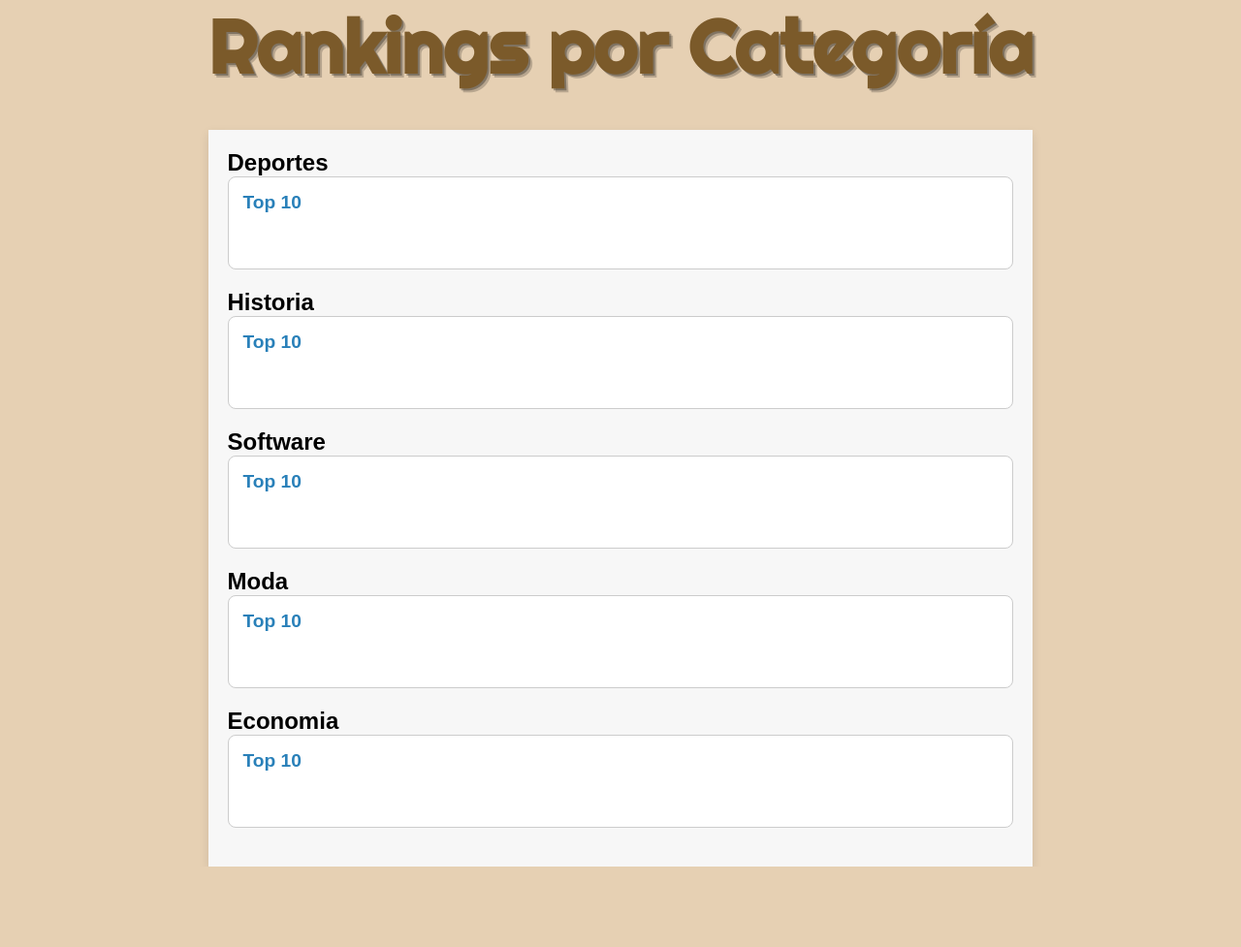
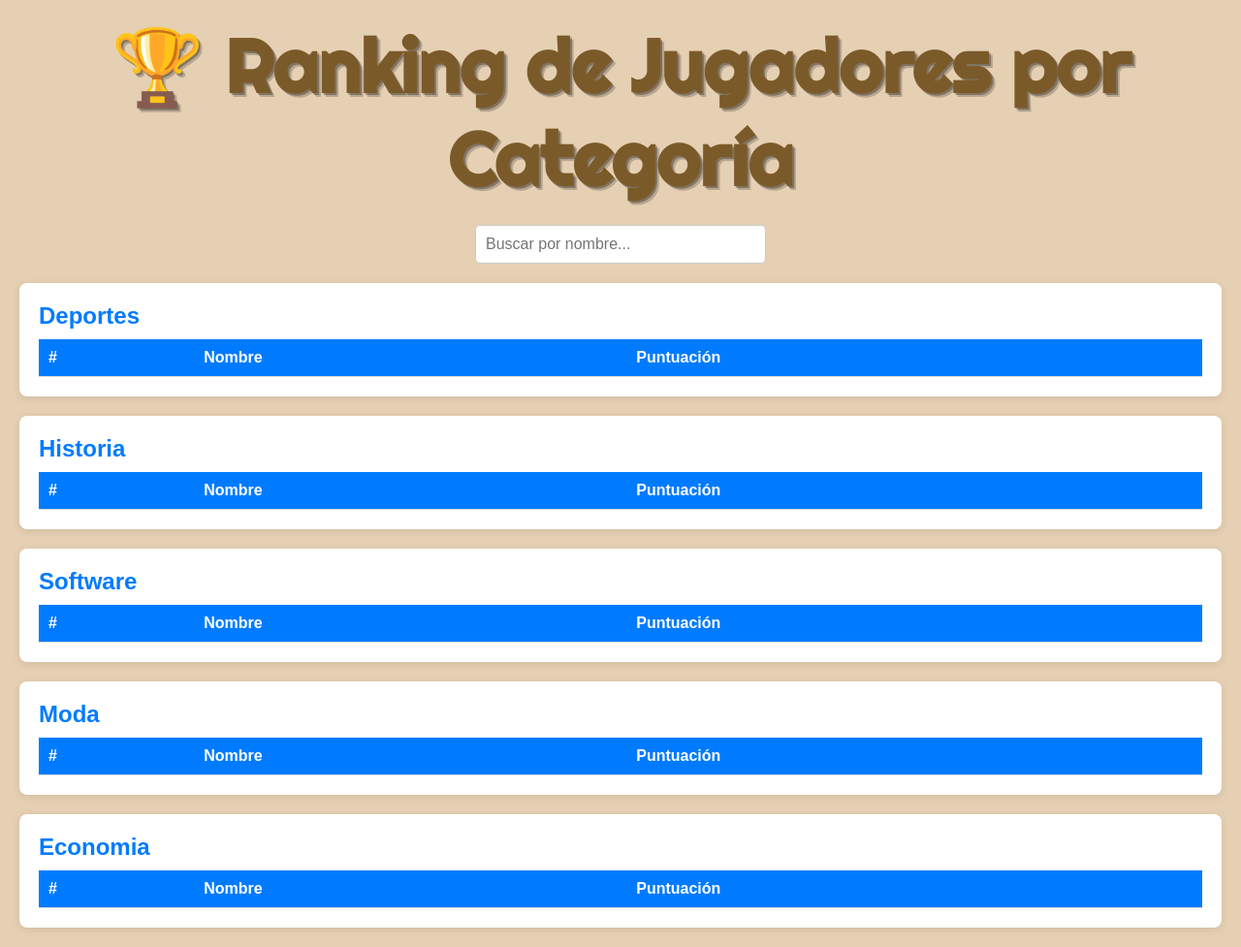
Before and after one commit to Poppeyye/SmartQuiz, a Flask app: page /rankings in a window 1280 px wide. Shown: the whole page at 97% size. Before the commit the page ends 894 px from the top, so only its background shows below. Run offline with Flask 3, Linux system fonts and the light colour scheme; tables that the repository leaves empty hold one stand-in row (values such as "Sample post"); data that the repository does not hold is empty.

Commit message:
rankings page looking cool, added rank order in getallscores endpoint

```diff
--- a/backend/app.py
+++ b/backend/app.py
@@ -165,11 +165,34 @@ def get_all_questions(category):
     ]
 
     return questions_list
+@app.route('/get_all_scores/', methods=['GET'])
+@app.route('/get_all_scores/<category>', methods=['GET'])
+def get_all_scores(category=None):
+    if category is None:
+        scores = PlayerScore.query.all()  # Obtener todos los puntajes sin filtrar por categoría
+    else:
+        scores = PlayerScore.query.filter_by(category=category).all()  # Filtrar por categoría específica
 
-@app.route('/get_all_scores/<category>', methods=['GET'])
-def get_all_scores(category):
-    scores = PlayerScore.query.filter_by(category=category).order_by(PlayerScore.score.desc()).all()
-    results = [{'name': score.name, 'score': score.score, 'category': score.category} for score in scores]
+    # Crear un diccionario para almacenar puntajes por categoría
+    scores_by_category = {}
+
+    # Agrupar puntajes por categoría
+    for score in scores:
+        cat = score.category
+        if cat not in scores_by_category:
+            scores_by_category[cat] = []
+        scores_by_category[cat].append(score)
+
+    # Crear una lista de resultados con ranking por categoría
+    results = []
+    for cat, scores in scores_by_category.items():
+        # Ordenar puntajes de esta categoría
+        scores_sorted = sorted(scores, key=lambda x: x.score, reverse=True)
+
+        # Crear rankings
+        for index, score in enumerate(scores_sorted):
+            results.append({'ranking': index + 1, 'name': score.name, 'score': score.score, 'category': cat})
+
     return jsonify({'scores': results})
 
 
--- a/static/rankings.js
+++ b/static/rankings.js
@@ -1,36 +1,86 @@
-let selectedDateRange = 'all';
+let allScores = []; // Variable para almacenar todos los puntajes
 
-const dateRangeSelect = document.getElementById('date-range');
+document.addEventListener('DOMContentLoaded', async () => {
+    allScores = await getAllScores(); // Obtener todos los puntajes al cargar la página
+    updateScores(allScores); // Mostrar los puntajes inicialmente
 
-async function updateScores() {
-    const categories = ['Deportes', 'Historia', 'Software', 'Moda', 'Economia'];
-    await Promise.all(categories.map(category =>
-        getScoresByCategoryAndDate(category, selectedDateRange)
-            .then(scores => displayScores(category, scores))
-    ));
-}
+    const searchInput = document.getElementById('search-input');
+    searchInput.addEventListener('input', (event) => {
+        const query = event.target.value.toLowerCase();
+        // Filtrar los puntajes según el nombre ingresado en el input
+        const filteredScores = allScores.filter(score =>
+            score.name.toLowerCase().includes(query)
+        );
 
-async function getScoresByCategoryAndDate(category, dateRange) {
+        // Mostrar los puntajes filtrados
+        displayFilteredScores(filteredScores);
+    });
+});
+
+async function getAllScores() {
     try {
-        const response = await fetch(`/get_all_scores_dates/${category}/${dateRange}`);
+        const response = await fetch(`/get_all_scores/`); // Llamada al nuevo endpoint
         const data = await response.json();
-        return data.scores || [];
+        console.log(data);
+        if (data.scores) {
+            return data.scores; // Devuelve los puntajes que incluyen el ranking
+        }
     } catch (error) {
-        console.error('Error fetching scores:', error);
+        console.error('Error fetching all scores:', error);
         return [];
     }
 }
 
-function displayScores(category, scores) {
-    const listId = `best-scores-${category.toLowerCase()}`;
-    const scoresList = document.getElementById(listId);
-    scoresList.innerHTML = '';
+function updateScores(scores) {
+    // Llamamos a displayScores con todos los puntajes iniciales.
+    displayScores(scores);
+}
 
-    scores.slice(0, 10).forEach(score => {
-        const listItem = document.createElement('li');
-        listItem.textContent = `${score.name}: ${score.score}`;
-        scoresList.appendChild(listItem);
+function displayScores(scores) {
+    const allCategories = ['deportes', 'historia', 'software', 'moda', 'economia'];
+    allCategories.forEach(category => {
+        const listId = `best-scores-${category}`;
+        const scoresList = document.getElementById(listId);
+        scoresList.innerHTML = ''; // Limpiar previamente la tabla
+
+        // Solo mostramos los 20 mejores para cada categoría
+        const categoryScores = scores.filter(score => score.category.toLowerCase() === category).slice(0, 20);
+
+        categoryScores.forEach((score) => {
+            const row = document.createElement('tr');
+            row.innerHTML = `
+                <td>${score.ranking}</td> <!-- Usar ranking de los datos -->
+                <td>${score.name}</td>
+                <td>${score.score}</td>
+            `;
+            scoresList.appendChild(row);
+        });
     });
 }
 
-document.addEventListener('DOMContentLoaded', updateScores);
+function displayFilteredScores(filteredScores) {
+    // Limpiar todas las tablas primero
+    const allCategories = ['deportes', 'historia', 'software', 'moda', 'economia'];
+    allCategories.forEach(category => {
+        const listId = `best-scores-${category}`;
+        const scoresList = document.getElementById(listId);
+        scoresList.innerHTML = ''; // Limpiar la lista
+    });
+
+    // Mostrar resultados filtrados
+    filteredScores.forEach((score) => {
+        const row = document.createElement('tr');
+        row.innerHTML = `
+            <td>${score.ranking}</td> <!-- Usar ranking de los datos -->
+            <td>${score.name}</td>
+            <td>${score.score}</td>
+        `;
+
+        // Determinar a qué categoría pertenece el score
+        const categoryId = score.category.toLowerCase();
+        const listId = `best-scores-${categoryId}`;
+
+        // Agregar fila a la tabla correspondiente
+        document.getElementById(listId).appendChild(row);
+    });
+}
--- a/static/styles.css
+++ b/static/styles.css
@@ -477,49 +477,56 @@ h1:after {
         transform: translateY(-10px);
     }
 }
-#category-rankings {
-    width: 100%;
-    height: calc(100vh - 40px); /* Ajustar altura total menos el espacio para el encabezado */
-    padding: 20px;
-    box-sizing: border-box;
-    border-radius: 0;
-    background-color: #f7f7f7;
-    box-shadow: 0 4px 10px rgba(0, 0, 0, 0.1);
-    display: flex;
-    flex-direction: column;
-    overflow-y: auto; /* Scroll vertical para el contenedor */
+.main-title {
+    text-align: center;
+    margin: 20px 0;
 }
 
-.ranking {
-    margin-bottom: 20px; /* Reducir margin para evitar demasiado espacio */
-    padding: 15px;
-    border: 1px solid #ccc;
-    border-radius: 8px;
-    background-color: #fff;
-    height: 400px; /* Altura máxima de cada ranking */
+.search-container {
+    text-align: center;
+    margin-bottom: 20px;
 }
 
-.ranking h3 {
-    font-size: 1.2em;
-    margin-bottom: 10px;
-    color: #2980b9;
+#search-input {
+    padding: 10px;
+    width: 300px;
+    font-size: 16px;
+    border-radius: 5px;
+    border: 1px solid #ccc;
 }
 
-.ranking-list {
-    list-style-type: none;
-    padding: 0;
+.leaderboard-container {
+    background-color: white;
+    border-radius: 8px;
+    box-shadow: 0 2px 8px rgba(0, 0, 0, 0.1);
+    margin: 20px;
+    padding: 20px;
+    max-height: 600px; /* Ajusta la altura máxima según lo que necesites */
+    overflow-y: auto; /* Permitir el desplazamiento vertical */
 }
 
-.ranking-list li {
-    padding: 8px 0;
-    border-bottom: 1px solid #ddd;
-    font-size: 1em;
+.category-title {
+    color: #007bff;
 }
 
-.ranking-list li:last-child {
-    border-bottom: none;
+.leaderboard-table {
+    width: 100%;
+    border-collapse: collapse;
+    margin-top: 10px;
 }
 
-.ranking-list li:hover {
-    background-color: #f0f8ff;
+.leaderboard-table th,
+.leaderboard-table td {
+    padding: 10px;
+    text-align: left;
+    border-bottom: 1px solid #ddd;
 }
+
+.leaderboard-table th {
+    background-color: #007bff;
+    color: white;
+}
+
+.leaderboard-table tr:hover {
+    background-color: #f1f1f1;
+}
--- a/templates/rankings.html
+++ b/templates/rankings.html
@@ -2,19 +2,30 @@
 
 {% block content %}
 
-<h1>Rankings por Categoría</h1>
+<h1 class="main-title">🏆 Ranking de Jugadores por Categoría</h1>
 
-<div id="category-rankings">
+<div class="search-container">
+    <input type="text" id="search-input" placeholder="Buscar por nombre..." />
+</div>
+
+<div id="category-leaderboards">
     {% set categories = ['Deportes', 'Historia', 'Software', 'Moda', 'Economia'] %}
     {% for category in categories %}
-        <h2>{{ category }}</h2>
-        <div class="ranking">
-            <h3>Top 10</h3>
-            <ul id="best-scores-{{ category|lower }}" class="ranking-list"></ul>
+        <div class="leaderboard-container">
+            <h2 class="category-title">{{ category }}</h2>
+            <table class="leaderboard-table">
+                <thead>
+                    <tr>
+                        <th>#</th>
+                        <th>Nombre</th>
+                        <th>Puntuación</th>
+                    </tr>
+                </thead>
+                <tbody id="best-scores-{{ category|lower }}" class="ranking-list"></tbody>
+            </table>
         </div>
     {% endfor %}
 </div>
 
 <script src="{{ url_for('static', filename='rankings.js') }}"></script>
-
-{% endblock %}
+  {% endblock %}
```
